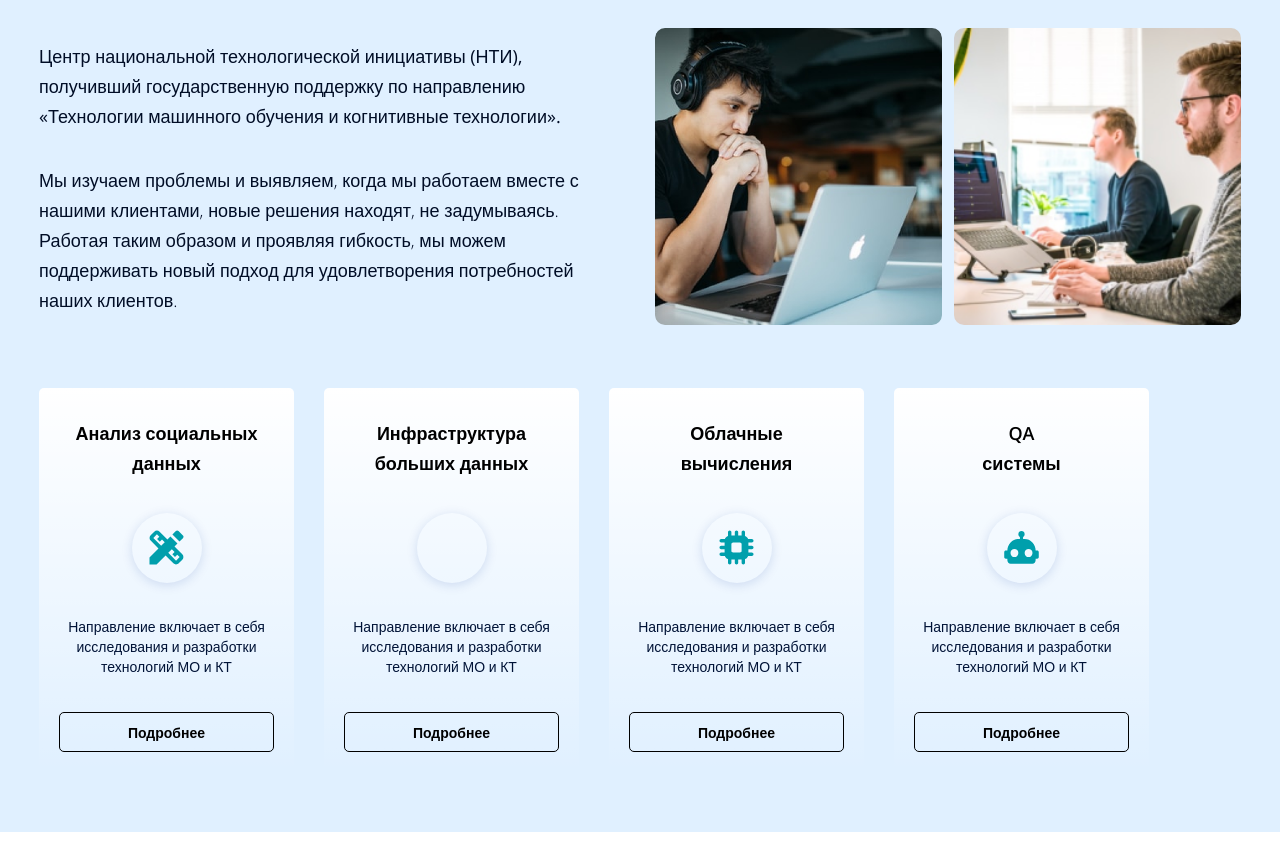
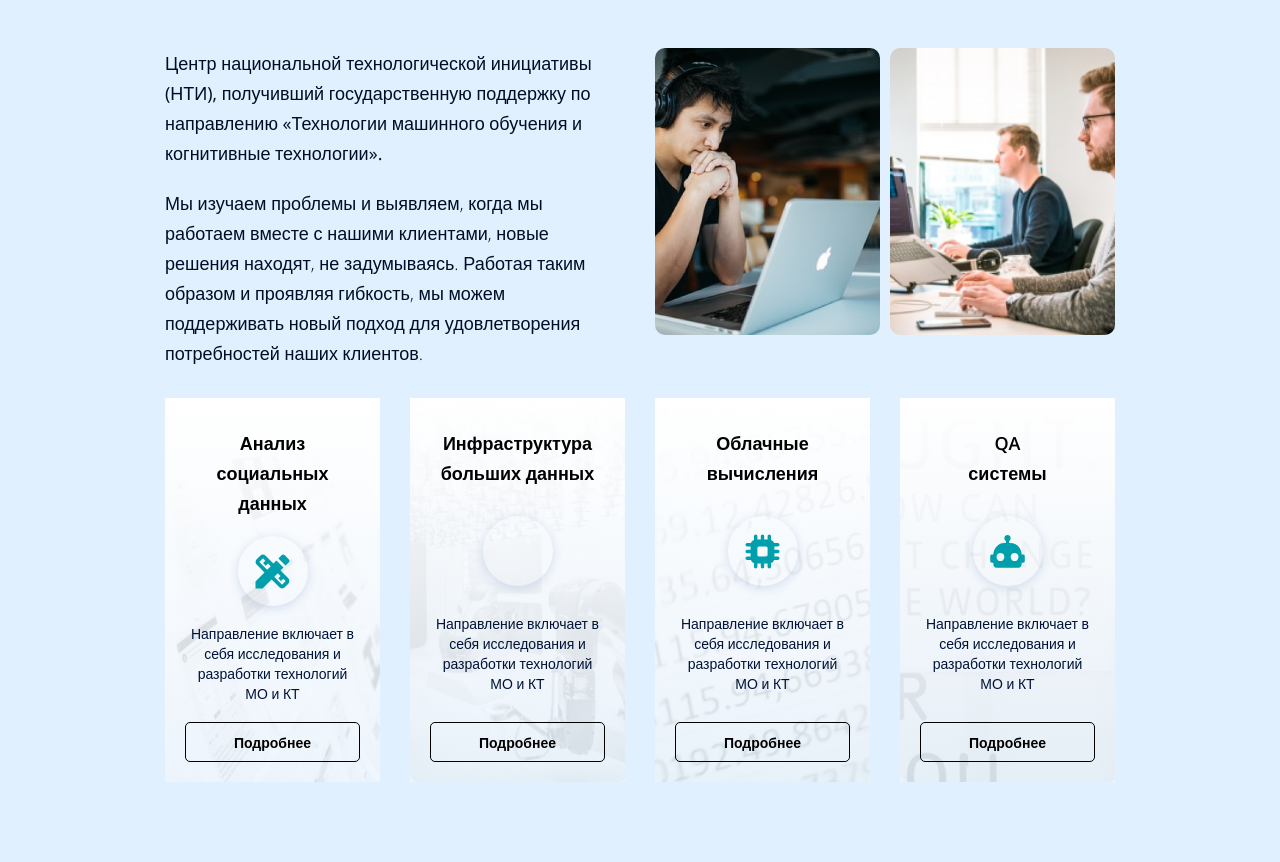
Before and after one commit to artemyizmaylov/landing-for-itmo, a plain HTML site: page index.html in a window 1280 px wide. Shown: the part 160-1022 px from the top of the page. Before the commit the page ends 992 px from the top, so only its background shows below. Drawn offline with Linux system fonts and the light colour scheme.

Commit message:
сделано

```diff
--- a/index.html
+++ b/index.html
@@ -104,6 +104,7 @@
 
     .industrial-ai__photo {
       grid-area: photos;
+      height: 100%;
       width: 100%;
     }
 
@@ -137,6 +138,7 @@
       font-weight: 600;
       font-size: 10px;
       line-height: 14px;
+      z-index: 1;
     }
 
     .industrial-ai__card-text {
@@ -146,6 +148,7 @@
       text-align: center;
 
       color: #001337;
+      z-index: 1;
     }
 
     .industrial-ai__card-heading {
@@ -153,6 +156,7 @@
       font-size: 10px;
       line-height: 14px;
       text-align: center;
+      z-index: 1;
     }
 
     .industrial-ai__card-icon {
@@ -163,6 +167,7 @@
       box-shadow: 0px 2px 11px rgba(1, 54, 157, 0.15);
       width: 40px;
       height: 40px;
+      z-index: 1;
     }
 
     .industrial-ai__card:nth-of-type(1)>.industrial-ai__card-icon {
@@ -181,25 +186,10 @@
       background-image: url('./images/icons/Robot.svg');
     }
 
-
-    @media (min-width: 700px) {
-      .section {
-        padding: 60px 39px;
-      }
-
+    @media (min-width: 400px) {
       .section__heading {
         font-size: 24px;
         line-height: 33px;
-      }
-
-      .industrial-ai {
-        grid-template-areas:
-          "heading heading"
-          "texts photos"
-          "cards cards"
-        ;
-        /* grid-template-rows: min-content 20vw 100%; */
-        grid-template-columns: repeat(2, 1fr);
       }
 
       .section__text {
@@ -211,7 +201,61 @@
         font-weight: 300;
       }
 
-      /* .industrial-ai__card:nth-of-type(1) {
+      .industrial-ai__card-heading {
+        font-size: 12px;
+        line-height: 16px;
+      }
+
+      .industrial-ai__card-text {
+        font-size: 10px;
+        line-height: 14px;
+      }
+
+      .industrial-ai__card-icon {
+        width: 41px;
+        height: 41px;
+      }
+
+      .industrial-ai__card {
+        position: relative;
+        padding: 30px 20px 20px 20px;
+      }
+    }
+
+    @media (min-width: 600px) {
+      .industrial-ai__cards-container {
+        grid-template-columns: repeat(4, minmax(120px, 255px));
+        grid-auto-rows: minmax(220px, 30vw);
+        justify-items: center;
+      }
+    }
+
+
+    @media (min-width: 700px) {
+      .section {
+        padding: 60px 39px;
+      }
+
+      .industrial-ai {
+        grid-template-areas:
+          "heading heading"
+          "texts photos"
+          "cards cards"
+        ;
+        grid-template-columns: repeat(2, 1fr);
+        grid-auto-rows: min-content 240px auto;
+      }
+
+      .industrial-ai__card::after {
+        content: '';
+        background: linear-gradient(180deg, white 0%, transparent 150%);
+        width: 100%;
+        height: 100%;
+        position: absolute;
+        top: 0;
+      }
+
+      .industrial-ai__card:nth-of-type(1) {
         background-image: url('./images/Lab/Project.png');
       }
 
@@ -225,22 +269,6 @@
 
       .industrial-ai__card:nth-of-type(4) {
         background-image: url('./images/Lab/Robot.png');
-      } */
-
-      .industrial-ai__card-heading {
-        font-size: 12px;
-        line-height: 16px;
-      }
-
-      .industrial-ai__card-icon {
-        width: 41px;
-        height: 41px;
-      }
-
-      .industrial-ai__cards-container {
-        grid-template-columns: repeat(4, minmax(150px, 255px));
-        grid-auto-rows: 30vw;
-        justify-items: center;
       }
     }
 
@@ -250,21 +278,7 @@
       }
     }
 
-    @media (min-width: 1080px) {
-      .industrial-ai {
-        gap: 60px 30px;
-      }
-
-      .section__heading {
-        font-size: 36px;
-        line-height: 68px;
-      }
-
-      .section__text {
-        font-size: 18px;
-        line-height: 30px;
-      }
-
+    @media (min-width: 800px) {
       .industrial-ai__photos-container {
         display: flex;
         justify-content: space-between;
@@ -280,9 +294,22 @@
       .industrial-ai__photo:first-child {
         display: block;
       }
+    }
 
-      .industrial-ai__card {
-        padding: 30px 20px 20px 20px;
+    @media (min-width: 1080px) {
+      .industrial-ai {
+        gap: 60px 30px;
+        grid-auto-rows: min-content 290px auto;
+      }
+
+      .section__heading {
+        font-size: 36px;
+        line-height: 68px;
+      }
+
+      .section__text {
+        font-size: 18px;
+        line-height: 30px;
       }
 
       .industrial-ai__card-heading {
@@ -307,7 +334,7 @@
       }
     }
 
-    @media (min-width: 1440px) {
+    @media (min-width: 1200px) {
       .section {
         padding: 80px 165px;
       }
```
